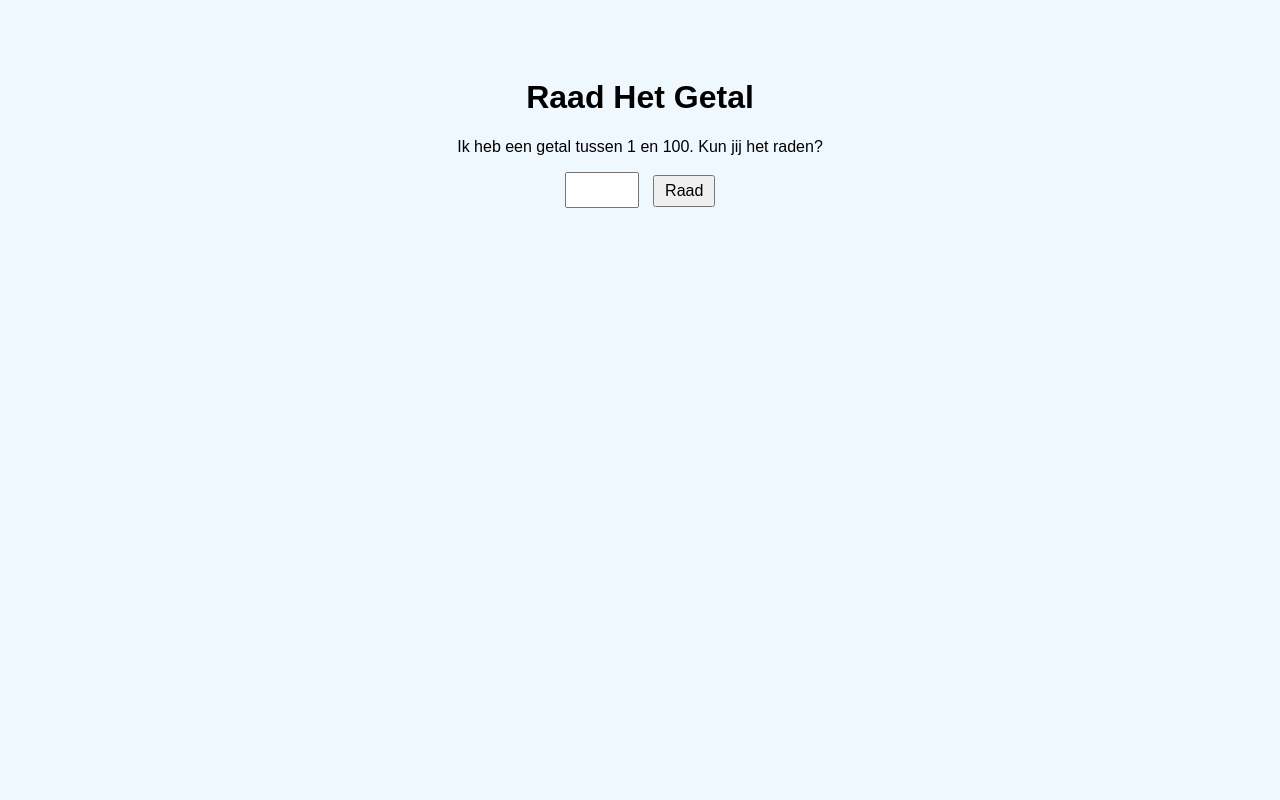
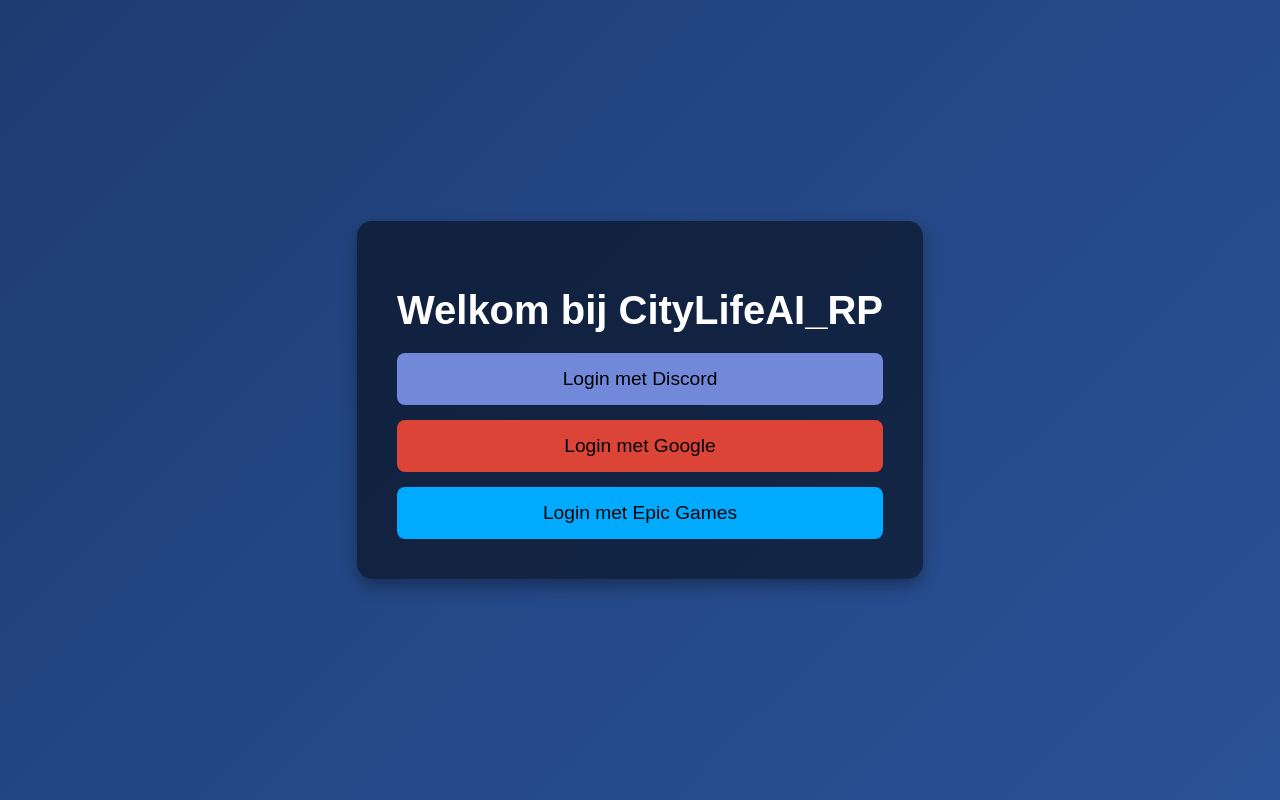
Before and after one commit to freeday666/testing, a plain HTML site: page index.html in a window 1280 px wide. Drawn offline with Linux system fonts and the light colour scheme.

Commit message:
Update index.html

```diff
--- a/index.html
+++ b/index.html
@@ -2,83 +2,82 @@
 <html lang="nl">
 <head>
 <meta charset="UTF-8" />
-<title>Raad Het Getal Game</title>
+<meta name="viewport" content="width=device-width, initial-scale=1.0" />
+<title>CityLifeAI_RP</title>
 <style>
 body {
-        font-family: Arial, sans-serif;
-        background-color: #f0f8ff;
+  margin: 0;
+  font-family: 'Arial', sans-serif;
+  background: linear-gradient(135deg, #1e3c72, #2a5298);
+  color: #fff;
+  display: flex;
+  justify-content: center;
+  align-items: center;
+  height: 100vh;
+  overflow: hidden;
+  animation: backgroundShift 10s infinite alternate;
+}
+@keyframes backgroundShift {
+  0% { background-position: 0% 50%; }
+  100% { background-position: 100% 50%; }
+}
+.container {
   text-align: center;
-        padding-top: 50px;
+  background: rgba(0,0,0,0.5);
+  border-radius: 15px;
+  padding: 40px;
+  box-shadow: 0 8px 16px rgba(0,0,0,0.3);
+  animation: fadeIn 2s ease-in-out;
 }
-    input[type="number"] {
-        width: 60px;
+h1 {
+  font-size: 2.5em;
+  margin-bottom: 20px;
+  animation: slideIn 1s ease-out;
+}
+.login-buttons {
+  display: flex;
+  flex-direction: column;
+  gap: 15px;
+}
+.btn {
+  padding: 15px 25px;
   font-size: 1.2em;
-        padding: 5px;
+  border: none;
+  border-radius: 8px;
+  cursor: pointer;
+  transition: transform 0.2s, box-shadow 0.2s;
 }
-    button {
-        font-size: 1em;
-        padding: 5px 10px;
-        margin-left: 10px;
+.btn:hover {
+  transform: scale(1.05);
+  box-shadow: 0 0 20px rgba(255,255,255,0.3);
 }
-    #result {
-        margin-top: 20px;
-        font-size: 1.2em;
+.discord { background-color: #7289da; }
+.google { background-color: #db4437; }
+.epic { background-color: #00aaff; }
+@keyframes fadeIn {
+  from { opacity: 0; }
+  to { opacity: 1; }
 }
-    #attempts {
-        margin-top: 10px;
+@keyframes slideIn {
+  from { transform: translateY(-20px); opacity: 0; }
+  to { transform: translateY(0); opacity: 1; }
 }
 </style>
 </head>
 <body>
-<h1>Raad Het Getal</h1>
-<p>Ik heb een getal tussen 1 en 100. Kun jij het raden?</p>
-<input type="number" id="guessInput" min="1" max="100" />
-<button onclick="raad()">Raad</button>
-<div id="result"></div>
-<div id="attempts"></div>
+<div class="container">
+<h1>Welkom bij CityLifeAI_RP</h1>
+<div class="login-buttons">
+  <button class="btn discord" onclick="alert('Log in met Discord')">Login met Discord</button>
+  <button class="btn google" onclick="alert('Log in met Google')">Login met Google</button>
+  <button class="btn epic" onclick="alert('Log in met Epic Games')">Login met Epic Games</button>
+</div>
+</div>
 
+<!-- Simulatie van socket.io en gameplay -->
 <script>
-    // Willekeurig getal tussen 1 en 100
-    const geheimeGetal = Math.floor(Math.random() * 100) + 1;
-    let aantalPogingen = 0;
-
-    function raad() {
-        const invoer = document.getElementById('guessInput');
-        const resultaat = document.getElementById('result');
-        const attemptsDiv = document.getElementById('attempts');
-        const gok = parseInt(invoer.value);
-
-        // Controleer of invoer geldig is
-        if (isNaN(gok) || gok < 1 || gok > 100) {
-            resultaat.textContent = 'Voer een geldig getal in tussen 1 en 100.';
-            return;
-        }
-
-        aantalPogingen++;
-        if (gok === geheimeGetal) {
-            resultaat.textContent = `Gefeliciteerd! Je raadde het getal in ${aantalPogingen} pogingen!`;
-            // Reset het spel
-            resetSpel();
-        } else if (gok < geheimeGetal) {
-            resultaat.textContent = 'Te laag! Probeer het hogere getal.';
-        } else {
-            resultaat.textContent = 'Te hoog! Probeer het lagere getal.';
-        }
-
-        invoer.value = '';
-        attemptsDiv.textContent = `Aantal pogingen: ${aantalPogingen}`;
-    }
-
-    function resetSpel() {
-        // Na een overwinning, start een nieuw spel
-        setTimeout(() => {
-            // Nieuwe geheime getal
-            geheimeGetal = Math.floor(Math.random() * 100) + 1;
-            aantalPogingen = 0;
-            document.getElementById('result').textContent = '';
-            document.getElementById('attempts').textContent = '';
-        }, 3000); // Wacht 3 seconden voordat reset
-    }
+  // Hier kan je je JavaScript logica toevoegen
+  alert('Dit is een frontend voorbeeld. Backend login moet via server gebeuren.');
 </script>
 </body>
 </html>
```
Lines whose indentation alone changed are shown as unchanged.
